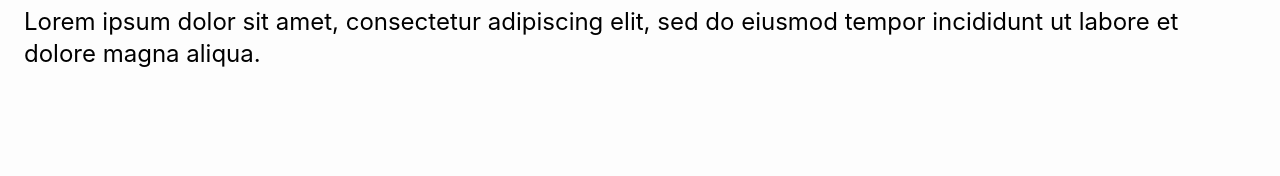
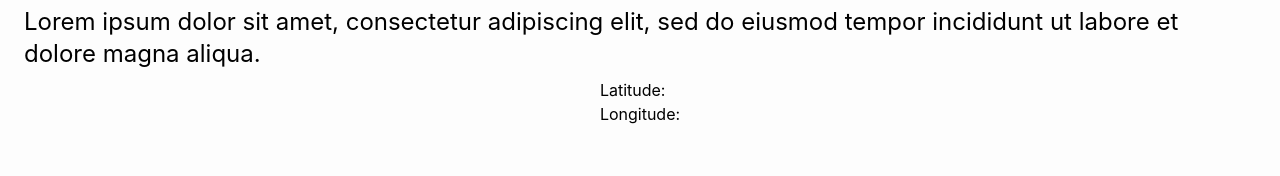
Before and after one commit to rabTAI/Claimabl3, a Next.js app: page / in a window 1280 px wide. Both pictures are taken after a click on the button "Discover Denver". Shown: the part 251-427 px from the top of the page. Built offline with nearby package versions, Linux system fonts and the light colour scheme; what wagmi would draw is missing.

Commit message:
capture user location

```diff
--- a/components/discover.jsx
+++ b/components/discover.jsx
@@ -1,13 +1,31 @@
 
-export default function Discover() {
+export default function Discover({ location, setLocation }) {
+    const userLocation = () => {
+        const coordinates = navigator.geolocation
+
+        function success(pos) {
+            const crd = pos.coords;
+            setLocation({ latitude: crd.latitude, longitude: crd.longitude })
+        }
+
+        function error(err) {
+            console.log("error:", err)
+            SetError(`Oops... ${err}`)
+        }
+        coordinates.getCurrentPosition(success, error)
+    }
+
     return (
         <>
             <h1 className="text-6xl mx-6">Map!</h1>
             <p className="text-2xl mx-6">Lorem ipsum dolor sit amet, consectetur adipiscing elit, sed do eiusmod tempor incididunt ut labore et dolore magna aliqua.</p>
-
+            <div>
+                <p className='mt-2'>Latitude: {location.latitude}</p>
+                <p>Longitude: {location.longitude}</p>
+            </div>
             <button
                 className="fixed inline-block text-lg group bottom-12"
-                onClick={() => console.log("testing location")}
+                onClick={userLocation}
             >
                 <span className="relative z-10 block px-5 py-3 overflow-hidden font-medium leading-tight text-gray-800 transition-colors duration-300 ease-out border-2 border-gray-900 rounded-lg group-hover:text-white">
                     <span className="absolute inset-0 w-full h-full px-5 py-3 rounded-lg bg-gray-50"></span>
--- a/pages/index.jsx
+++ b/pages/index.jsx
@@ -3,9 +3,27 @@ import NFTGallery from "../components/nftGallery";
 import { useState } from "react";
 import Landing from "../components/landing";
 import Discover from "../components/discover";
+import { useEffect } from "react";
 
 export default function Home() {
   const [screen, setScreen] = useState('landing')
+  const [location, setLocation] = useState({
+    latitude: "",
+    longitude: ""
+  });
+  const [error, SetError] = useState("")
+
+  // This needs to be the location of each mural
+  const targetLocation = [80, 80]
+
+  // Check if the browser supports geolocation
+  useEffect(() => {
+    if (!("geolocation" in navigator)) {
+      console.log("geolocation is not supported")
+    } else {
+      console.log("browser supported")
+    }
+  })
 
   console.log(screen)
 
@@ -16,7 +34,10 @@ export default function Home() {
           <Landing
             setScreen={setScreen}
           />
-          : (screen === 'discover') ? <Discover />
+          : (screen === 'discover') ? <Discover
+            setLocation={setLocation}
+            location={location}
+          />
             : (screen === 'murals') ? <NFTGallery />
               : <p>murals is false</p>}
       </main>
```
